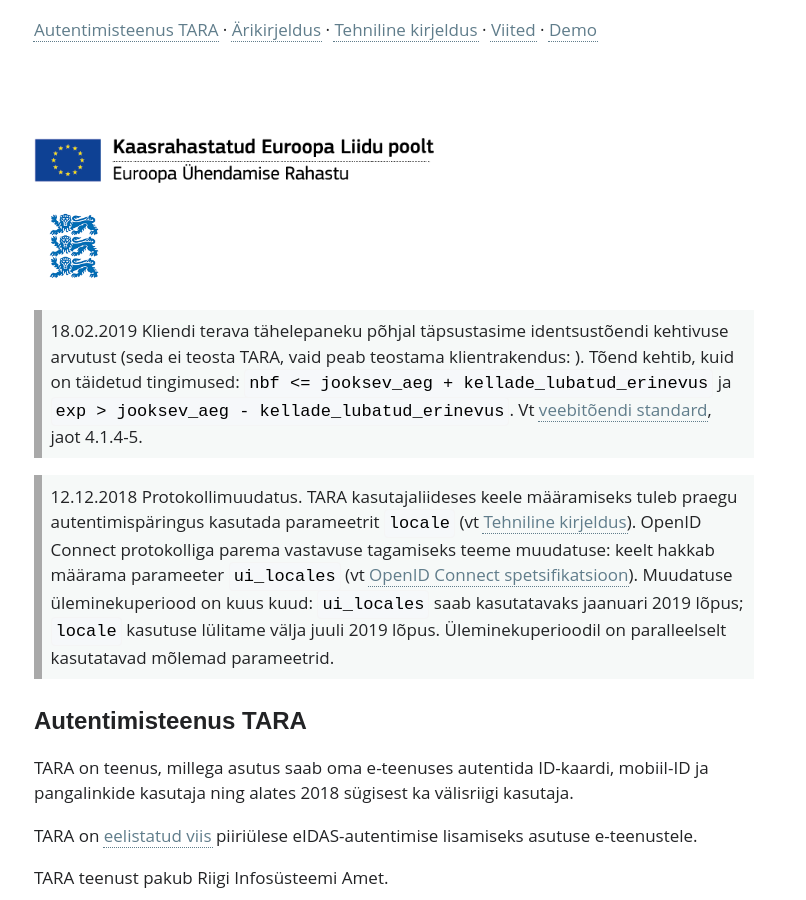
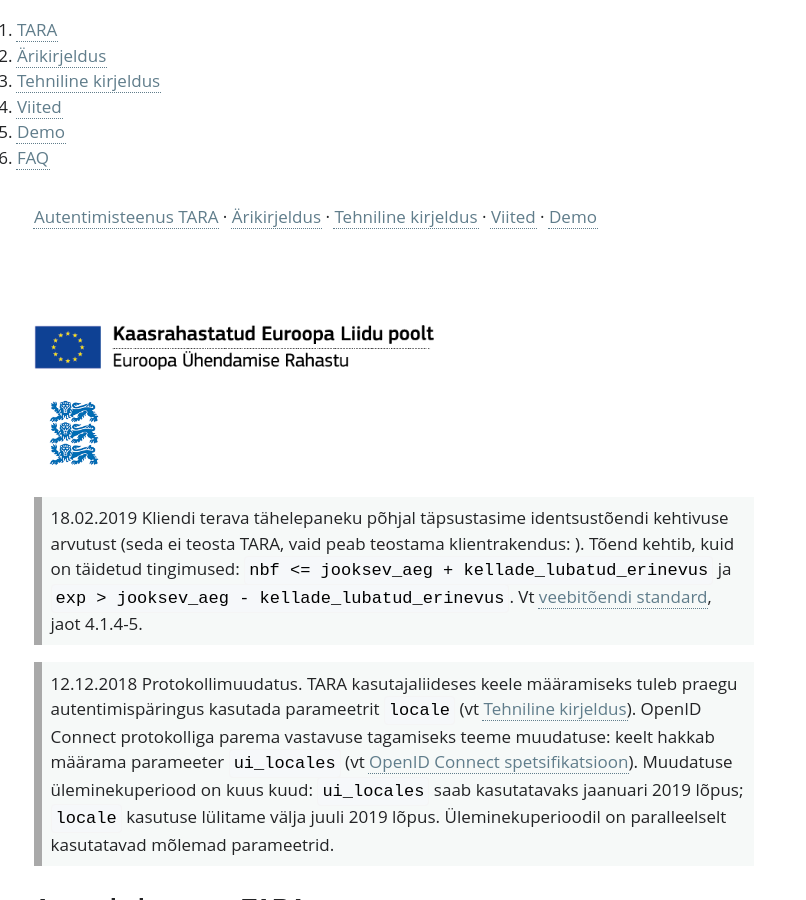
Before and after one commit to e-gov/TARA-Doku, a Jekyll site: the page built from index.md, in a window 1280 px wide and 900 px high. Shown: the whole window, without its empty margins (0-806 px from the left). Built offline with Jekyll 4.4.1, drawn with Linux system fonts in a browser that asks for light colours.

Commit message:
Külgriba lisamine

```diff
--- /dev/null
+++ b/_data/Riba.yml
@@ -0,0 +1,12 @@
+- title: "TARA"
+  url: "/"
+- title: "Ärikirjeldus"
+  url: "/Arikirjeldus"
+- title: "Tehniline kirjeldus"
+  url: "/TehnilineKirjeldus"
+- title: "Viited"
+  url: "/Viited"
+- title: "Demo"
+  url: "/Demo"
+- title: "FAQ"
+  url: "/FAQ"
--- /dev/null
+++ b/_includes/Riba.html
@@ -0,0 +1,55 @@
+<div id="Riba">
+
+  {% comment %}
+    Toetab kuni kolme taset.
+  {% endcomment %}
+
+  <nav>
+    <ol>
+      {% assign id_count = '' %}
+      {% for nav in site.data.Riba %}
+        {% if nav.categories != null %}
+          {% assign id_count = id_count | append: 'x' %}
+          <li{% if nav.title == page.title %} class="active"{% endif %}>
+            <a href="{{ site.baseurl }}{{ nav.url }}">{{ nav.title }}</a>
+            <!-- Alammenüü lüliti -->
+            <span id="{{ id_count.size }}" class="lyliti"> ▼ </span>
+            <ol id="alammenyy{{ id_count.size }}" class='alammenyy'>
+            {% for subcategory in nav.categories %}
+              <li{% if subcategory.title == page.title %} class="active"{% endif %}>
+                <a href="{{ site.baseurl }}{{ subcategory.url }}">
+                  {{ subcategory.title }}
+                </a>
+                {% if subcategory.type == "Oluline" %}
+                    <span style='color: red;'>OLULINE!</span>
+                {% endif %}
+              </li>
+              {% if subcategory.categories != null %}
+                <ol class='alammenyy2'>
+                {% for subitem in subcategory.categories %}
+                  <li{% if subitem.title == page.title %} class="active"{% endif %}>
+                    <a href="{{ site.baseurl }}{{ subitem.url }}">
+                      {{ subitem.title }}
+                    </a>
+                    {% if subitem.type == "Oluline" %}
+                      <span style='color: red;'>OLULINE!</span>
+                    {% endif %}
+                  </li>
+                {% endfor %}
+                </ol>
+              {% endif %}
+            {% endfor %}
+            </ol>
+          </li>
+        {% else %}
+           <li{% if subitem.title == page.title %} class="active"{% endif %}>
+            <a href="{{ site.baseurl }}{{ nav.url }}">
+              {{ nav.title }}
+            </a>
+           </li>
+        {% endif %}
+      {% endfor %}
+    </ol>
+  </nav>
+
+</div>
--- a/_layouts/Times.html
+++ b/_layouts/Times.html
@@ -8,12 +8,20 @@
   <link href="https://fonts.googleapis.com/css?family=Fira+Sans" rel="stylesheet">
   <link href="https://fonts.googleapis.com/css?family=Source+Code+Pro" rel="stylesheet">
 
+  <!-- JQuery -->
+  <script src="https://code.jquery.com/jquery.min.js"></script>
+
+  <script src='{{ site.baseurl }}/js/Utils.js'></script>
+
   <link rel="stylesheet" href="{{ site.baseurl }}/css/Times.css">
   <link rel="stylesheet" href="{{ site.baseurl }}/css/Github.css">
 
 </head>
 
 <body>
+
+  {% include Riba.html %}
+
   {% include Pais.html %}
 
   <div id='Tekst'>
--- /dev/null
+++ b/js/Utils.js
@@ -0,0 +1,12 @@
+
+function init() {
+
+  // Hide all submenus
+  // $('.alammenyy').hide();
+
+  // Bind toggling handler to submenu switches
+  $('.lyliti').click(function() {
+    var i = $(this).attr('id');
+    $('#alammenyy' + i).toggle();
+  });
+}
```
Also changed, not shown: Demo.md (added, +11 -0 lines), TehnilineKirjeldus.md (+3 -1 lines).
